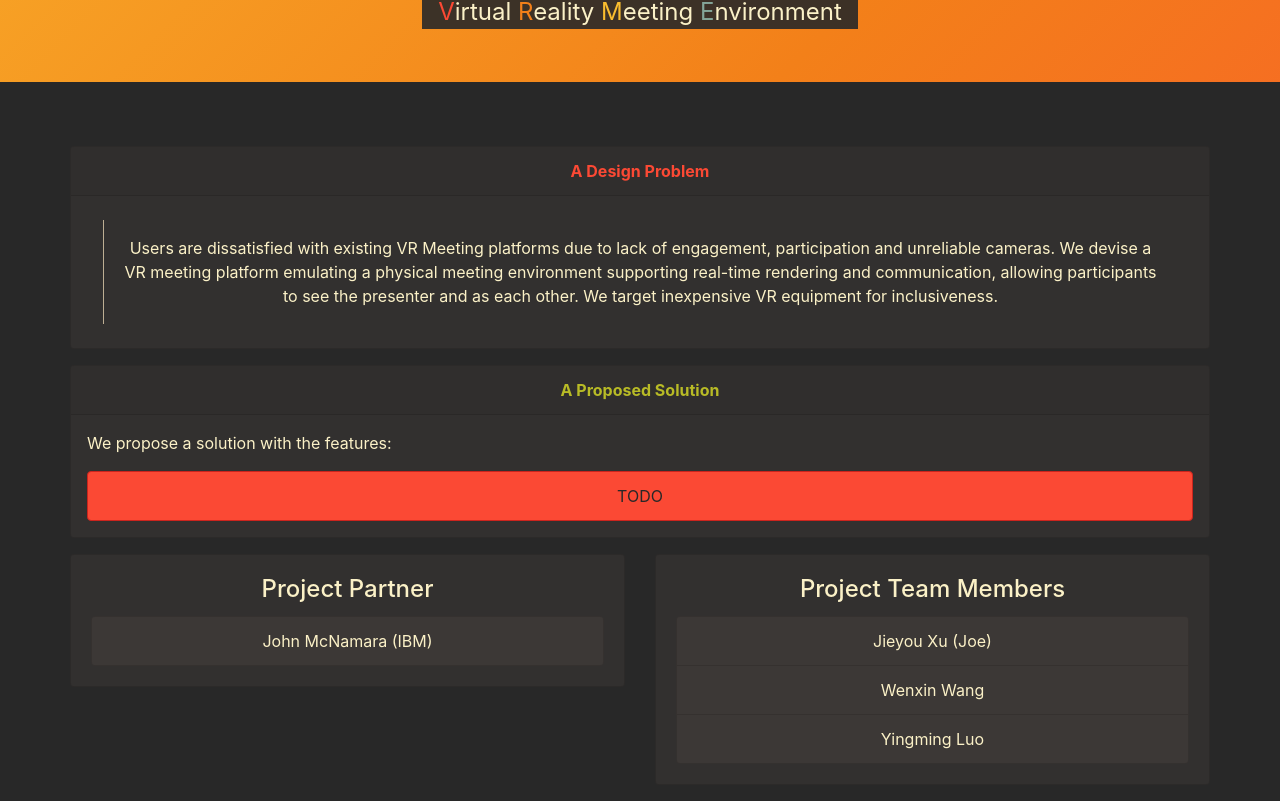
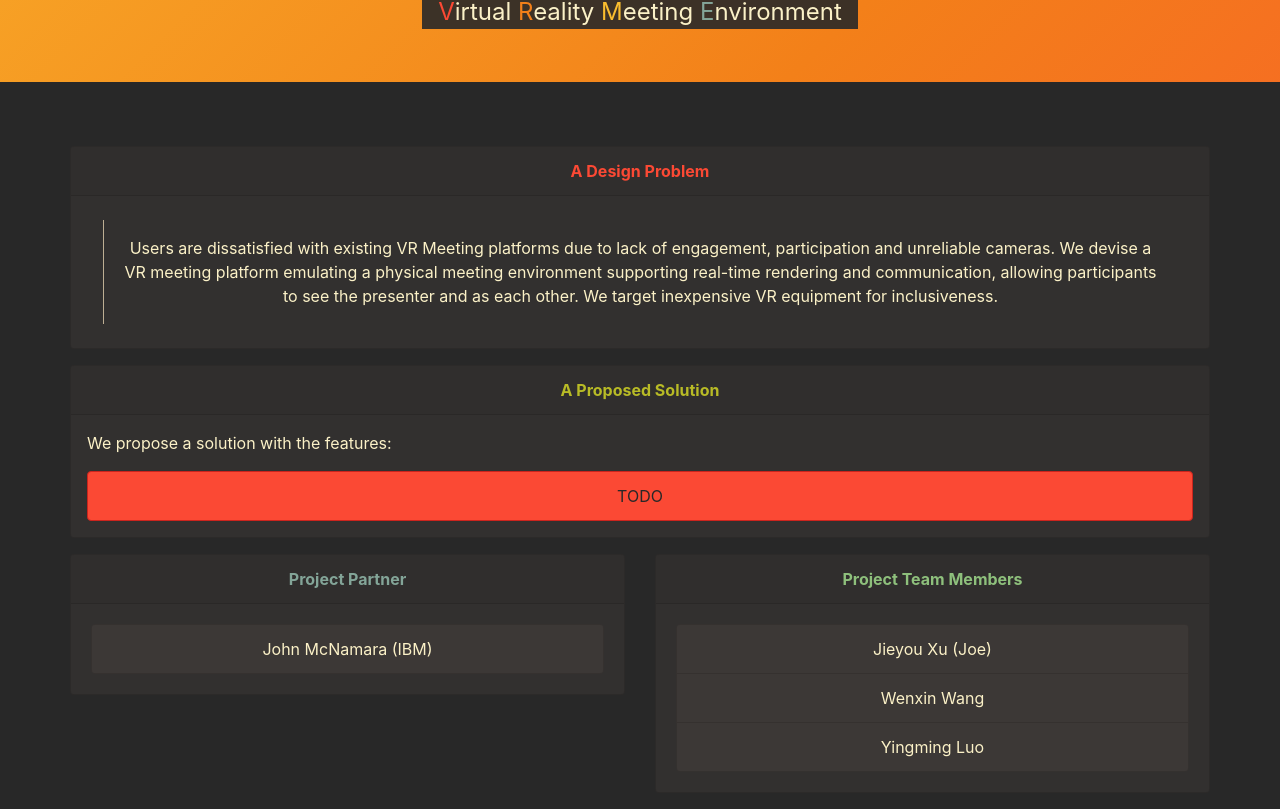
Before and after one commit to jieyouxu/VRME-Project-Website, a React app: page / in a window 1280 px wide. Shown: the part 366-1175 px from the top of the page. Built offline with nearby package versions, Linux system fonts and the light colour scheme.

Commit message:
feat: update styles

```diff
--- a/src/pages/home/ProjectSummary.jsx
+++ b/src/pages/home/ProjectSummary.jsx
@@ -88,10 +88,10 @@ const ProjectSummary = () => (
 				<Row>
 					<Col>
 						<Card className="theme-bg-base-d0-soft">
+							<div className="card-header text-center theme-c-l-blue">
+								<b>Project Partner</b>
+							</div>
 							<CardBody className="text-center">
-								<CardTitle>
-									<h4>Project Partner</h4>
-								</CardTitle>
 								<ListGroup>
 									<ListGroupItem className="theme-bg-base-d1">John McNamara (IBM)</ListGroupItem>
 								</ListGroup>
@@ -100,10 +100,10 @@ const ProjectSummary = () => (
 					</Col>
 					<Col>
 						<Card className="theme-bg-base-d0-soft">
+							<div className="card-header text-center theme-c-l-aqua">
+								<b>Project Team Members</b>
+							</div>
 							<CardBody className="text-center">
-								<CardTitle>
-									<h4>Project Team Members</h4>
-								</CardTitle>
 								<ListGroup>
 									<ListGroupItem className="theme-bg-base-d1">Jieyou Xu (Joe)</ListGroupItem>
 									<ListGroupItem className="theme-bg-base-d1">Wenxin Wang</ListGroupItem>
```
